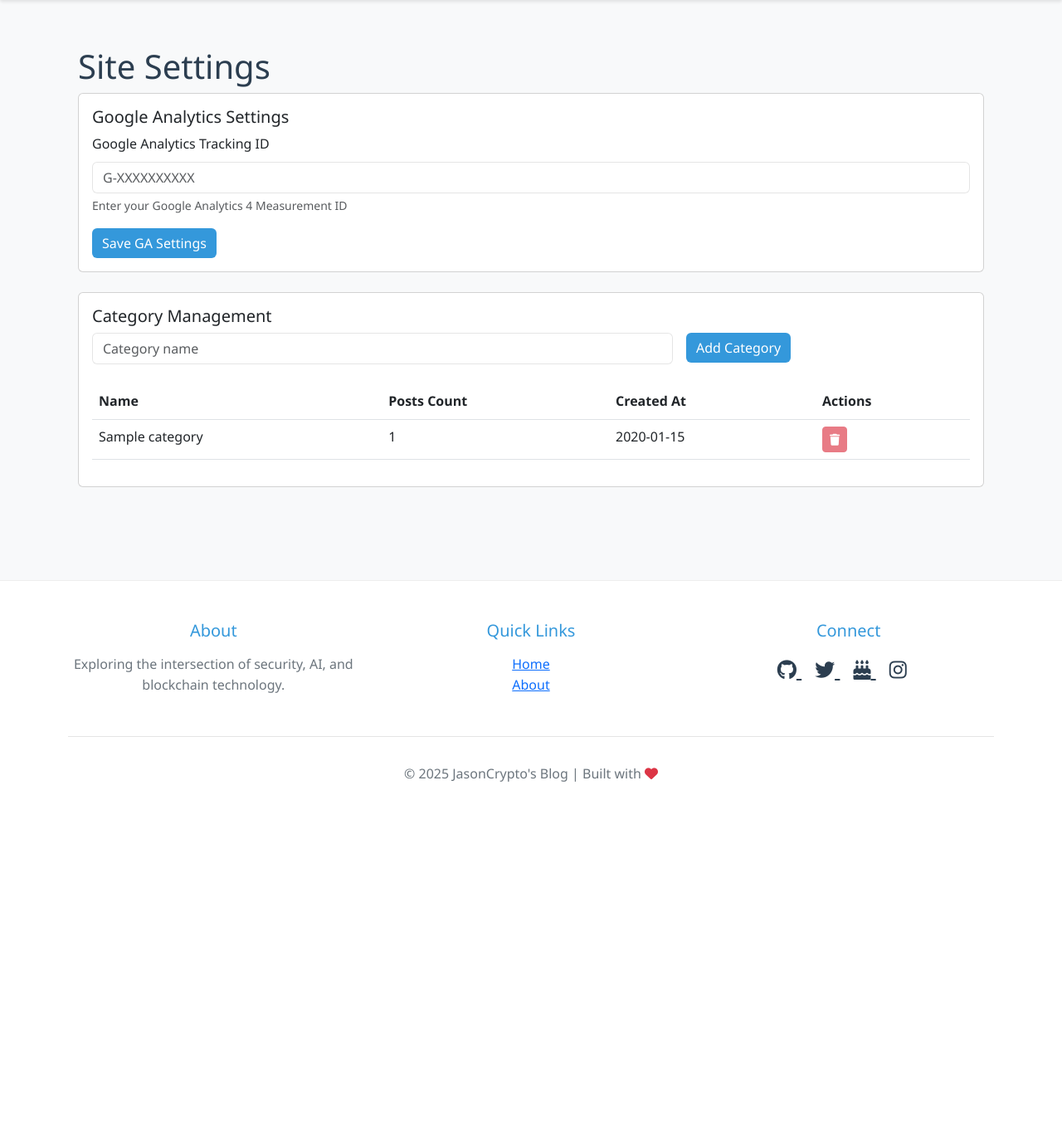
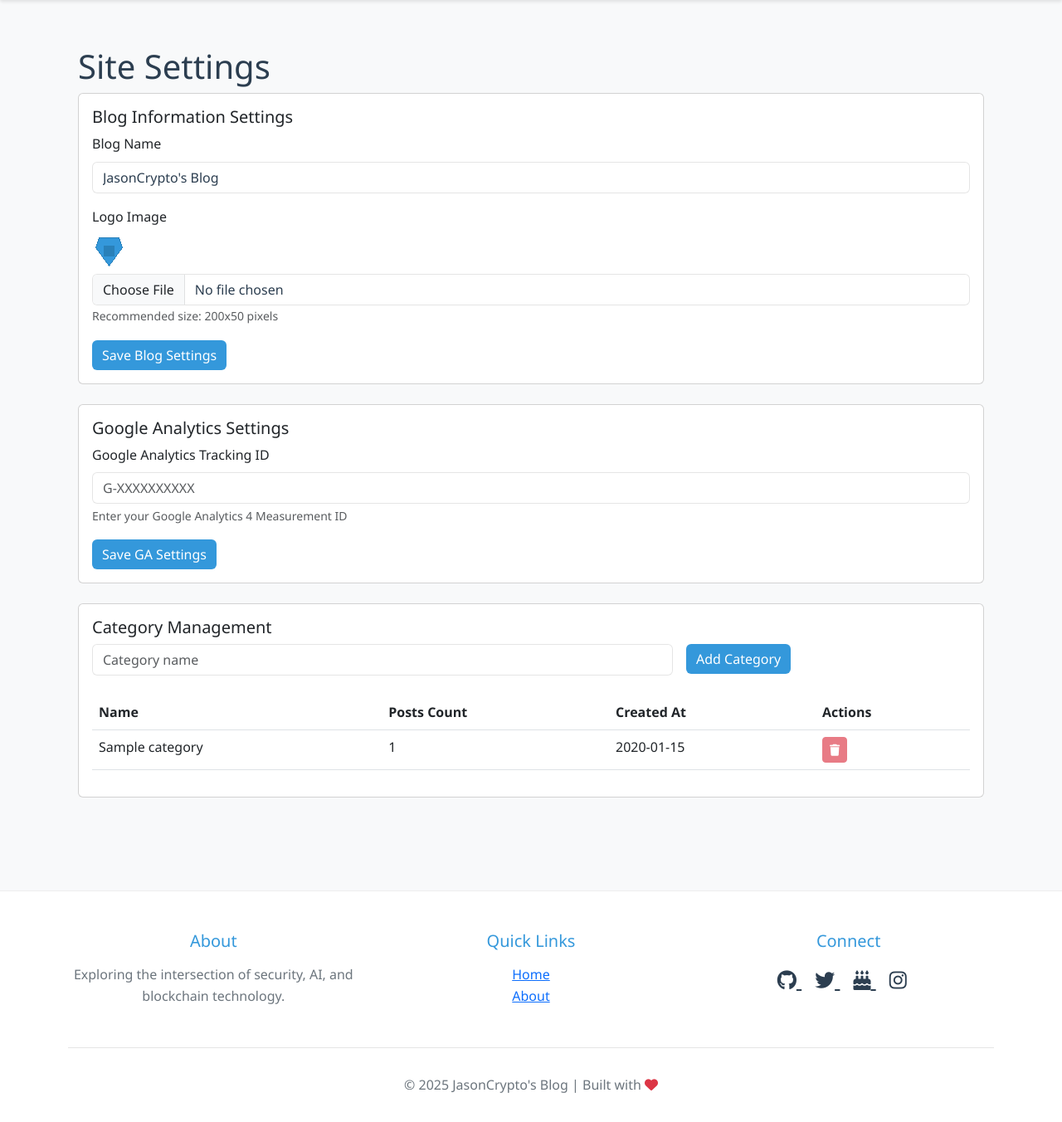
Before and after one commit to Jason-chen-taiwan/Open_Blog, a Flask app: page /admin/settings in a window 1280 px wide. Shown: the part 98-1450 px from the top of the page at 83% size. Before the commit the page ends 1040 px from the top, so only its background shows below. Run offline with Flask 3, Linux system fonts and the light colour scheme; a user stored in the database is signed in; tables that the repository leaves empty hold one stand-in row (values such as "Sample post"); parts of the project's set-up code (start-up, migrations or seed data) failed here and were passed over.

Commit message:
customer with logo and pre_blog name

```diff
--- a/blog/__init__.py
+++ b/blog/__init__.py
@@ -1,4 +1,4 @@
-from flask import Flask
+from flask import Flask, g
 import logging  # 新增這行
 import sys
 from flask_sqlalchemy import SQLAlchemy
@@ -74,6 +74,12 @@ def create_app():
         from .models import User
         return User.query.get(int(user_id))
 
+    # 添加全局 before_request
+    @app.before_request
+    def load_settings():
+        from .models import Settings
+        g.blog_settings = Settings.get_blog_settings()
+
     # Register routes
     from .routes import init_app as init_routes
     init_routes(app)
--- a/blog/models.py
+++ b/blog/models.py
@@ -123,3 +123,12 @@ class Settings(db.Model):
             setting = cls(key=key, value=value)
             db.session.add(setting)
         db.session.commit()
+
+    @classmethod
+    def get_blog_settings(cls):
+        """Get all blog settings as a dict"""
+        return {
+            'blog_name': cls.get_setting('blog_name', 'JasonCrypto\'s Blog'),
+            'logo_path': cls.get_setting('logo_path', 'img/logo.png'),
+            'ga_tracking_id': cls.get_setting('ga_tracking_id', '')
+        }
--- a/blog/routes/admin.py
+++ b/blog/routes/admin.py
@@ -1,9 +1,24 @@
-from flask import Blueprint, render_template, request, redirect, url_for, flash
+import os
+from werkzeug.utils import secure_filename
+from datetime import datetime
+from flask import Blueprint, render_template, request, redirect, url_for, flash, current_app, current_app
 from flask_login import login_required, current_user
 from blog import db
 from blog.models import Category, Settings
 
 admin_bp = Blueprint('admin', __name__, url_prefix='/admin')
+
+def handle_file_upload(file, directory):
+    """Helper function to handle file uploads"""
+    if file and file.filename:
+        filename = secure_filename(f"{datetime.now().strftime('%Y%m%d_%H%M%S')}_{file.filename}")
+        upload_path = os.path.join(current_app.root_path, 'static', directory)
+        if not os.path.exists(upload_path):
+            os.makedirs(upload_path)
+        file_path = os.path.join(upload_path, filename)
+        file.save(file_path)
+        return f'{directory}/{filename}'
+    return None
 
 @admin_bp.route('/settings', methods=['GET', 'POST'])
 @admin_bp.route('/settings/<type>', methods=['GET', 'POST'])
@@ -16,7 +31,23 @@ def settings(type=None):
     if request.method == 'POST':
         setting_type = request.form.get('setting_type')
 
-        if setting_type == 'ga':
+        if setting_type == 'blog_info':
+            # 處理 blog 名稱
+            blog_name = request.form.get('blog_name', '').strip()
+            if blog_name:
+                Settings.set_setting('blog_name', blog_name)
+
+            # 處理 logo 上傳
+            if 'logo' in request.files:
+                file = request.files['logo']
+                logo_path = handle_file_upload(file, 'img')
+                if logo_path:
+                    Settings.set_setting('logo_path', logo_path)
+
+            flash('Blog settings updated successfully')
+            return redirect(url_for('admin.settings'))
+
+        elif setting_type == 'ga':
             ga_tracking_id = request.form.get('ga_tracking_id', '').strip()
             Settings.set_setting('ga_tracking_id', ga_tracking_id)
             flash('Google Analytics settings updated successfully')
@@ -49,8 +80,9 @@ def settings(type=None):
                 return redirect(url_for('admin.settings'))
 
     # GET request handling
-    ga_tracking_id = Settings.get_setting('ga_tracking_id', '')
-    categories = Category.query.order_by(Category.name).all()
+    blog_settings = Settings.get_blog_settings()
     return render_template('settings.html',
-                         ga_tracking_id=ga_tracking_id,
-                         categories=categories)
+                         blog_name=blog_settings['blog_name'],
+                         logo_path=blog_settings['logo_path'],
+                         ga_tracking_id=blog_settings['ga_tracking_id'],
+                         categories=Category.query.order_by(Category.name).all())
--- a/blog/templates/partials/header.html
+++ b/blog/templates/partials/header.html
@@ -4,12 +4,12 @@
       <!-- Logo -->
       <a class="navbar-brand" href="{{ url_for('post.home') }}">
         <img
-          src="{{ url_for('static', filename='img/logo.png') }}"
+          src="{{ url_for('static', filename=g.blog_settings.logo_path) }}"
           alt="Blog Logo"
           class="logo"
           onerror="this.src='{{ url_for('static', filename='img/default-logo.png') }}'"
         />
-        JasonCrypto's Blog
+        {{ g.blog_settings.blog_name }}
       </a>
 
       <!-- Mobile toggle -->
--- a/blog/templates/settings.html
+++ b/blog/templates/settings.html
@@ -1,6 +1,54 @@
 {% extends "base.html" %} {% block content %}
 <div class="container">
   <h1>Site Settings</h1>
+
+  <!-- Blog Information Settings -->
+  <div class="card mb-4">
+    <div class="card-body">
+      <h5 class="card-title">Blog Information Settings</h5>
+      <form
+        method="POST"
+        action="{{ url_for('admin.settings') }}"
+        enctype="multipart/form-data"
+      >
+        <input type="hidden" name="setting_type" value="blog_info" />
+        <div class="mb-3">
+          <label for="blog_name" class="form-label">Blog Name</label>
+          <input
+            type="text"
+            class="form-control"
+            id="blog_name"
+            name="blog_name"
+            value="{{ blog_name }}"
+            required
+          />
+        </div>
+        <div class="mb-3">
+          <label for="logo" class="form-label">Logo Image</label>
+          {% if logo_path %}
+          <div class="mb-2">
+            <img
+              src="{{ url_for('static', filename=logo_path) }}"
+              alt="Current logo"
+              style="max-height: 50px"
+            />
+          </div>
+          {% endif %}
+          <input
+            type="file"
+            class="form-control"
+            id="logo"
+            name="logo"
+            accept="image/*"
+          />
+          <small class="text-muted">Recommended size: 200x50 pixels</small>
+        </div>
+        <button type="submit" class="btn btn-primary">
+          Save Blog Settings
+        </button>
+      </form>
+    </div>
+  </div>
 
   <!-- Google Analytics Settings -->
   <div class="card mb-4">
```
Also changed, not shown: blog/routes/pages.py (+4 -8 lines), blog/static/img/20250322_114843_profile.jpg (added).
